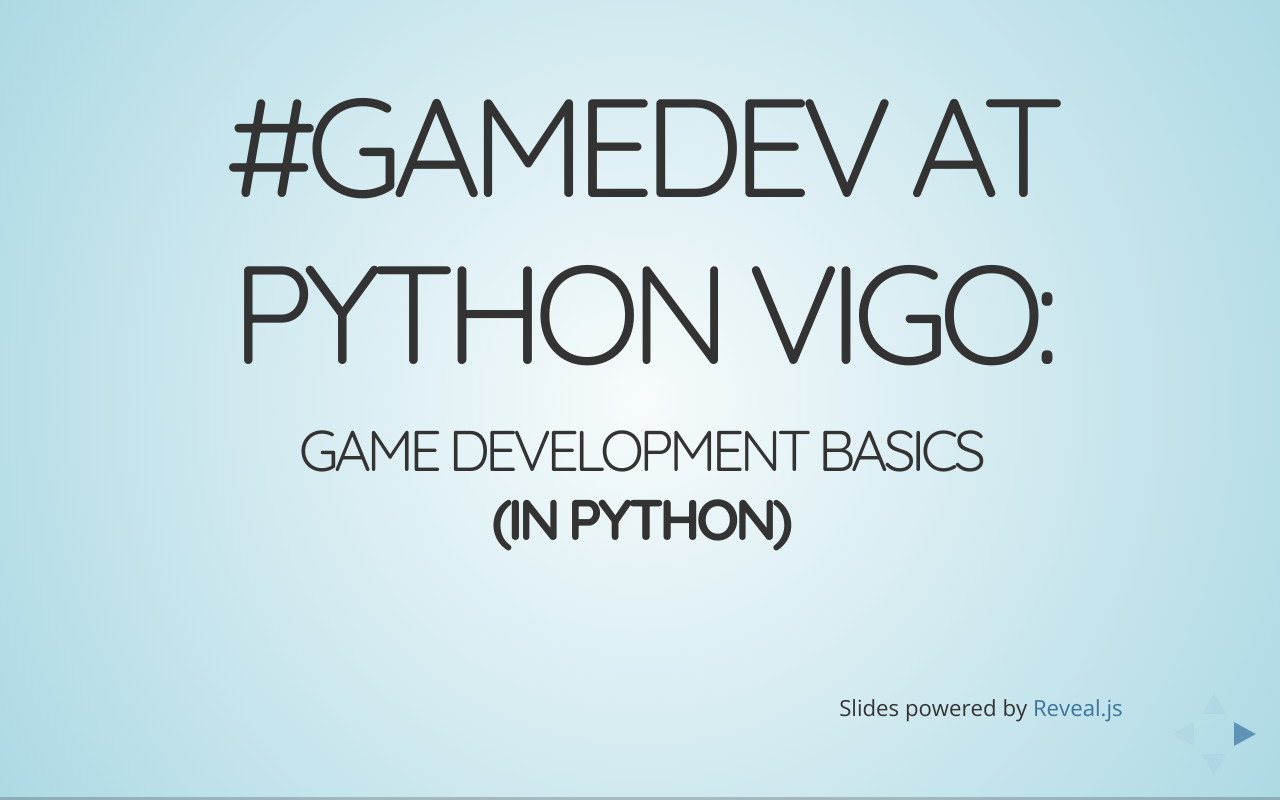
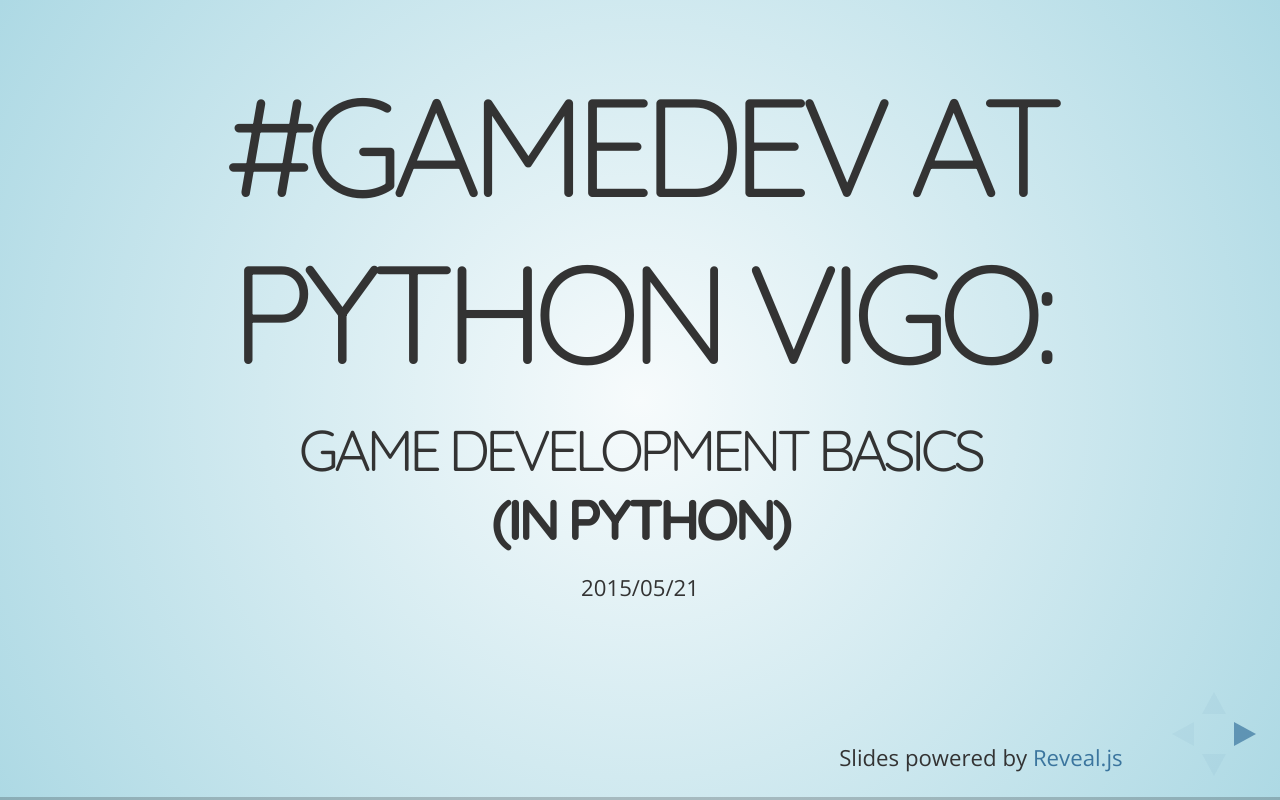
Before and after one commit to adoankim/python-vigo-gamedev, a website: page slides/index.html in a window 1280 px wide. Drawn offline with nearby package versions, Linux system fonts and the light colour scheme.

Commit message:
Added presentation date

```diff
--- a/slides/index.html
+++ b/slides/index.html
@@ -44,6 +44,9 @@
 				<section>
 					<h1>#GameDev at Python Vigo: </h1>
                     <h3>Game development basics</br> <b>(in Python)</b></h3>
+                <p class="footnote">
+                    2015/05/21
+                </p>
                 <p class="footnote float-bottom-right">
                     Slides powered by <a href="http://lab.hakim.se/reveal-js/#/">Reveal.js</a>
                 </p>
```
